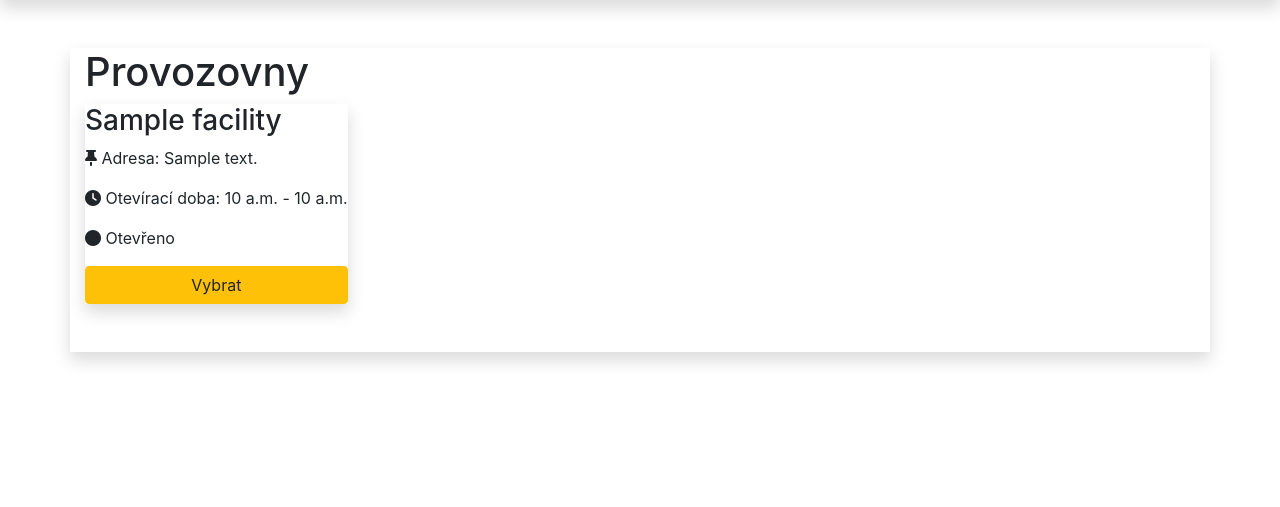
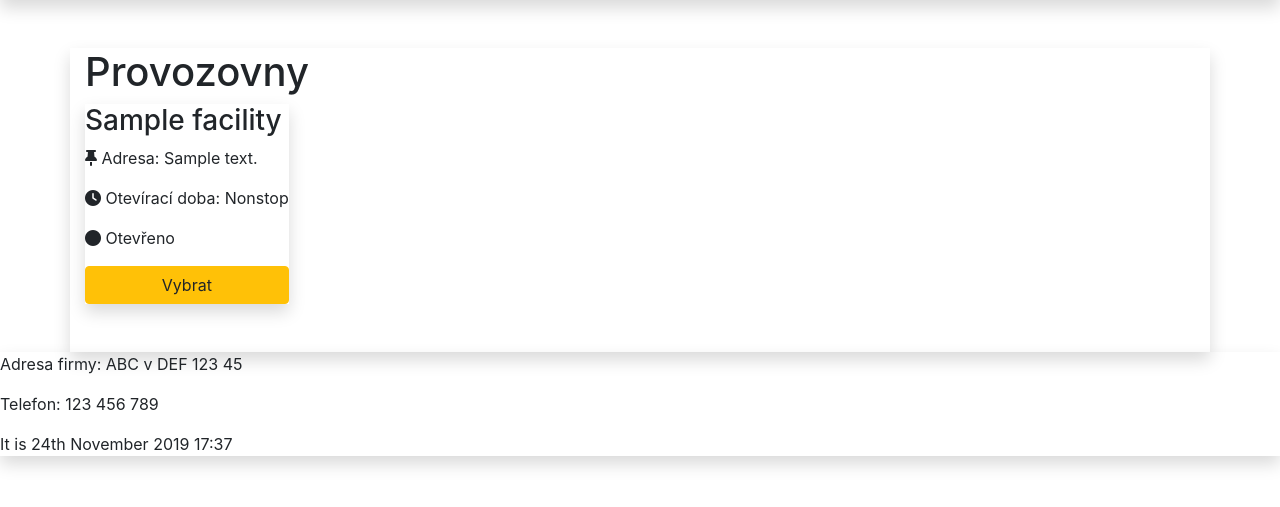
Before and after one commit to Griperis/IIS-Food-Delivery, a Django app: page / in a window 1280 px wide. Shown: the part 56-563 px from the top of the page. Run offline with Django 3.2, Linux system fonts and the light colour scheme; tables that the repository leaves empty hold one stand-in row (values such as "Sample post"); some libraries are stand-ins or nearby versions.

Commit message:
settings fixed + time comparison and display fixed

```diff
--- a/FoodDelivery/templates/app/base.html
+++ b/FoodDelivery/templates/app/base.html
@@ -73,11 +73,11 @@
         {% block content %}
         {% endblock %}
     </div>
-    <!-- <footer class="footer shadow">
+    <footer class="footer shadow">
         <p>Adresa firmy: ABC v DEF 123 45</p>
         <p>Telefon: 123 456 789</p>
-        <p>@Copyright IIS</p>
-    </footer> -->
+        <p>It is {% now "jS F Y H:i" %}</p>
+    </footer>
 
     {% comment %} Bootstrap 4.0 scripts {% endcomment %}
     <script src="https://kit.fontawesome.com/c54d362b32.js" crossorigin="anonymous"></script>
--- a/FoodDelivery/templates/app/facility/facility_detail.html
+++ b/FoodDelivery/templates/app/facility/facility_detail.html
@@ -34,7 +34,7 @@
 <div class="container mt-5 shadow ml-5 p-4">
     <h3>Provozovna: {{ facility.name }}</h3>
     <p><i class="fas fa-thumbtack color-yellow"></i> Adresa: {{ facility.address }}</p>
-    <p><i class="fas fa-clock color-yellow"></i> Otevírací doba: {{ facility.opening_time }} - {{ facility.closing_time }}</p>
+    <p><i class="fas fa-clock color-yellow"></i> Otevírací doba: {{ facility|print_opening_hours }}</p>
     {% if facility|fac_is_open %}
         <p><i class="fas fa-circle online-symbol"></i> Otevřeno</p>
         {% if facility.state == 'A' %}
--- a/FoodDelivery/templates/app/index.html
+++ b/FoodDelivery/templates/app/index.html
@@ -9,7 +9,7 @@
         <div class="shadow facility-entry">
             <h3>{{ facility.name }}</h3>
             <p><i class="fas fa-thumbtack color-yellow"></i> Adresa: {{ facility.address }}</p>
-            <p><i class="fas fa-clock color-yellow"></i> Otevírací doba: {{ facility.opening_time }} - {{ facility.closing_time }}</p>
+            <p><i class="fas fa-clock color-yellow"></i> Otevírací doba: {{ facility|print_opening_hours }}</p>
             {% if facility|fac_is_open %}
                 <p><i class="fas fa-circle online-symbol"></i> Otevřeno</p>
             {% else %}
--- a/FoodDelivery/templatetags/model_extras.py
+++ b/FoodDelivery/templatetags/model_extras.py
@@ -5,5 +5,18 @@ register = template.Library()
 
 @register.filter
 def fac_is_open(facility):
+    if facility.opening_time == facility.closing_time:
+        return True
     now = datetime.datetime.now().time()
-    return now >= facility.opening_time and facility.closing_time <= now
+    print(now, facility.opening_time, facility.closing_time)
+    if facility.opening_time < now:
+        return facility.opening_time <= now < facility.closing_time
+    else:
+        return facility.opening_time <= now or now <= facility.closing_time
+
+@register.filter
+def print_opening_hours(facility):
+    if facility.opening_time == facility.closing_time:
+        return 'Nonstop'
+    else:
+        return facility.opening_time.strftime('%H:%M') + ' - ' + facility.closing_time.strftime('%H:%M')
--- a/FoodDeliveryProject/settings.py
+++ b/FoodDeliveryProject/settings.py
@@ -108,9 +108,6 @@ AUTH_PASSWORD_VALIDATORS = [
 # Internationalization
 # https://docs.djangoproject.com/en/2.2/topics/i18n/
 
-LANGUAGE_CODE = 'en-us'
-
-TIME_ZONE = 'UTC'
 
 USE_I18N = True
 
@@ -118,6 +115,9 @@ USE_L10N = True
 
 USE_TZ = True
 
+LANGUAGE_CODE = 'cz'
+
+TIME_ZONE = 'Europe/Prague'
 
 # Static files (CSS, JavaScript, Images)
 # https://docs.djangoproject.com/en/2.2/howto/static-files/
```
